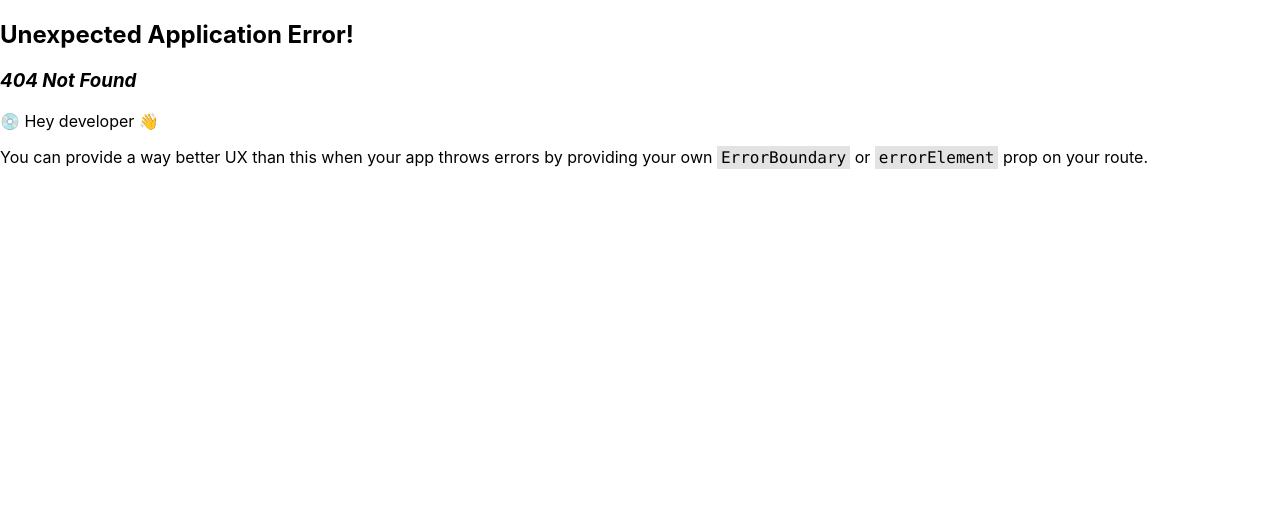
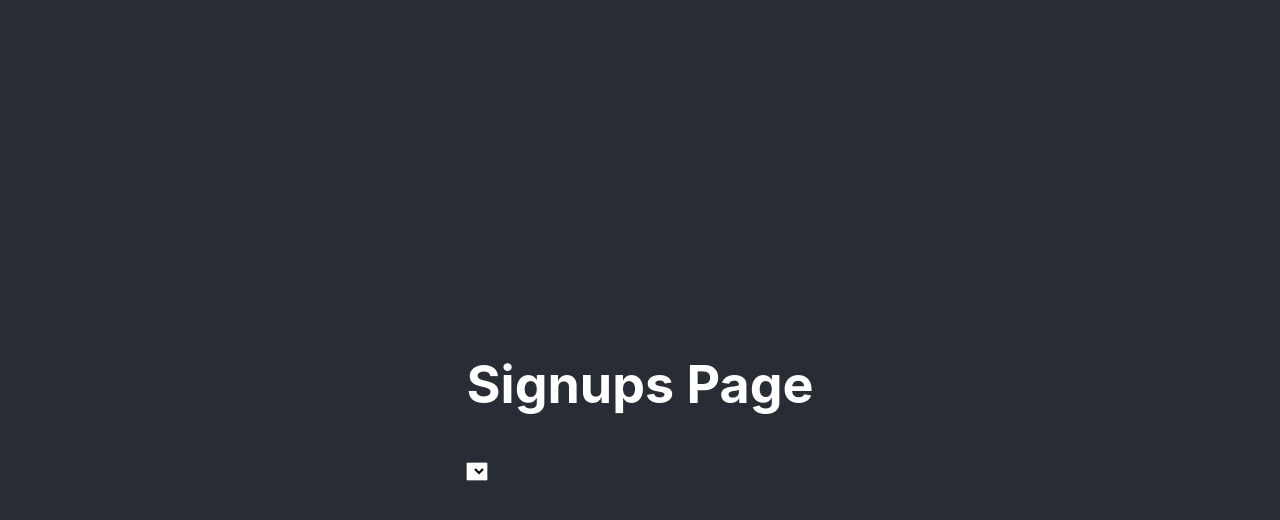
Before and after one commit to BradleyParkerDev/react-routing-example, a React (Create React App) app: page /signups/1 in a window 1280 px wide. Before the commit this address had no page. Shown: the top 520 px of the page. Built offline with nearby package versions, Linux system fonts and the light colour scheme.

Commit message:
added SignUpCard Component signups nav

```diff
--- a/src/App.js
+++ b/src/App.js
@@ -21,10 +21,8 @@ function App() {
   }
 
   return (
-    <div className="App">
-      <header className="App-header">
-        <Outlet context={[signupList, handleAddSignUp]}/>
-      </header>
+    <div className="App-header">
+       <Outlet context={[signupList, handleAddSignUp]}/>
     </div>
   );
 }
--- /dev/null
+++ b/src/Components/SignUpCard.js
@@ -0,0 +1,25 @@
+import { useOutletContext, useParams } from "react-router-dom";
+
+
+const SignUpCard = () => {
+
+    //access router context and params passed
+    const [signupList] = useOutletContext();
+    const params = useParams();
+
+    //get sign up entry from GET parameter passed
+    const foundSignup = signupList.find((signup)=> {
+        return signup.email === params.email
+    });
+
+    // return details of contact
+    return (
+        <div>
+            {foundSignup && <p>{foundSignup.firstName}</p>}
+            {foundSignup && <p>{foundSignup.lastName}</p>}
+            {foundSignup && <p>{foundSignup.email}</p>}
+        </div>
+    )
+
+}
+export default SignUpCard;
--- a/src/Pages/ContactPage.js
+++ b/src/Pages/ContactPage.js
@@ -35,7 +35,7 @@ const ContactPage = () => {
             <br/>
             <button onClick={() => {
                 handleAddSignUp(firstName, lastName, email)
-                navigate("/")
+                navigate("/signups")
             }}>Submit</button>
         </div>
     )
--- a/src/Pages/HomePage.js
+++ b/src/Pages/HomePage.js
@@ -6,7 +6,6 @@ const HomePage = () => {
 
     const context = useOutletContext();
     console.log(context);
-
 
     return (
         <div>
--- a/src/Pages/SignupsPage.js
+++ b/src/Pages/SignupsPage.js
@@ -1,20 +1,26 @@
-import { useOutletContext  } from "react-router-dom";
+import { Outlet, useNavigate, useOutletContext  } from "react-router-dom";
 
 
 const SignupsPage = () => {
 
     //getting the signupList from the router context
     const [signupList] = useOutletContext();
+    const navigate = useNavigate();
+
+    console.log(signupList);
 
     return (
         <div>
             <h1> Signups Page</h1>
-                <select onChange={(e) => {}}>
+                <select onChange={(e) => {
+                    navigate(`/signups/${e.target.value}`)
+                }}>
                     <option></option>
                     {signupList.map((signup)=> {
                         return (<option value={signup.email}>{signup.firstName}</option>)
                     })}
                 </select>
+                {/* <Outlet context={[signupList]} /> */}
         </div>
     )
 }
```
Also changed, not shown: src/index.js (+8 -1 lines).
